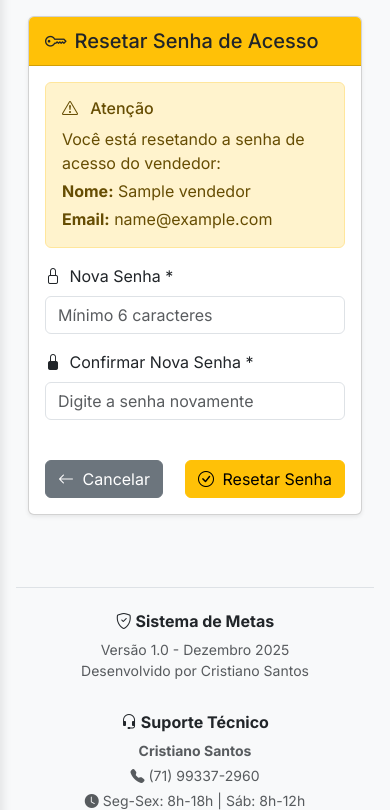
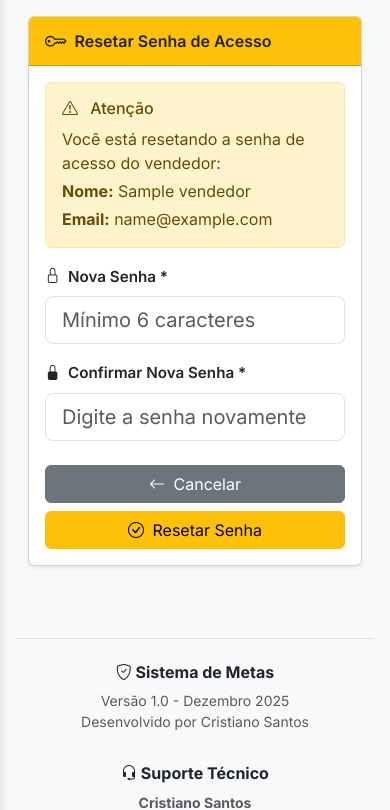
Before and after one commit to cristiano-superacao/vendacerta, a Python web app: template templates/vendedores/resetar_senha.html in a window 390 px wide. Shown: the part 72-882 px from the top of the page. Run offline with Jinja, Linux system fonts and the light colour scheme; the template is opened without the code that fills it: most values are stand-ins (such as "Sample title", 1, 10 or a date in 2020).

Commit message:
Alinha telas de edição e reset de login ao layout responsivo do módulo de vendedores

```diff
--- a/templates/vendedores/resetar_senha.html
+++ b/templates/vendedores/resetar_senha.html
@@ -1,6 +1,31 @@
 {% extends "base.html" %}
 
 {% block title %}Resetar Senha - {{ vendedor.nome }}{% endblock %}
+
+{% block extra_css %}
+.card-login-vendedor .card-header {
+    display: flex;
+    align-items: center;
+}
+
+.card-login-vendedor .card-header h5 {
+    font-weight: 600;
+}
+
+.card-login-vendedor .form-label {
+    font-size: 0.95rem;
+}
+
+@media (max-width: 576px) {
+    .card-login-vendedor .card-header h5 {
+        font-size: 1rem;
+    }
+
+    .card-login-vendedor .btn-responsive {
+        width: 100%;
+    }
+}
+{% endblock %}
 
 {% block content %}
 <div class="container-fluid py-4">
@@ -16,7 +41,7 @@
             </nav>
 
             <!-- Card de Resetar Senha -->
-            <div class="card shadow-sm">
+            <div class="card shadow-sm card-login-vendedor">
                 <div class="card-header bg-warning text-dark">
                     <div class="d-flex align-items-center">
                         <i class="bi bi-key fs-4 me-2"></i>
@@ -37,21 +62,22 @@
 
                     <!-- Formulário -->
                     <form method="POST" class="needs-validation" novalidate>
-                        <div class="row">
+                        <div class="row g-3">
                             <!-- Nova Senha -->
-                            <div class="col-md-6 mb-3">
-                                <label for="nova_senha" class="form-label">
+                            <div class="col-md-6">
+                                <label for="nova_senha" class="form-label fw-semibold">
                                     <i class="bi bi-lock me-1"></i>
                                     Nova Senha *
                                 </label>
                                 <input
                                     type="password"
-                                    class="form-control"
+                                    class="form-control form-control-lg"
                                     id="nova_senha"
                                     name="nova_senha"
                                     required
                                     minlength="6"
                                     placeholder="Mínimo 6 caracteres"
+                                    autocomplete="new-password"
                                 >
                                 <div class="invalid-feedback">
                                     A senha deve ter no mínimo 6 caracteres.
@@ -59,19 +85,20 @@
                             </div>
 
                             <!-- Confirmar Senha -->
-                            <div class="col-md-6 mb-3">
-                                <label for="confirmar_senha" class="form-label">
+                            <div class="col-md-6">
+                                <label for="confirmar_senha" class="form-label fw-semibold">
                                     <i class="bi bi-lock-fill me-1"></i>
                                     Confirmar Nova Senha *
                                 </label>
                                 <input
                                     type="password"
-                                    class="form-control"
+                                    class="form-control form-control-lg"
                                     id="confirmar_senha"
                                     name="confirmar_senha"
                                     required
                                     minlength="6"
                                     placeholder="Digite a senha novamente"
+                                    autocomplete="new-password"
                                 >
                                 <div class="invalid-feedback">
                                     As senhas devem ser iguais.
@@ -80,12 +107,12 @@
                         </div>
 
                         <!-- Botões -->
-                        <div class="d-flex justify-content-between align-items-center mt-4">
-                            <a href="{{ url_for('lista_vendedores') }}" class="btn btn-secondary">
+                        <div class="d-flex flex-column flex-sm-row justify-content-between align-items-stretch align-items-sm-center mt-4 gap-2">
+                            <a href="{{ url_for('lista_vendedores') }}" class="btn btn-secondary btn-responsive">
                                 <i class="bi bi-arrow-left me-1"></i>
                                 Cancelar
                             </a>
-                            <button type="submit" class="btn btn-warning">
+                            <button type="submit" class="btn btn-warning btn-responsive">
                                 <i class="bi bi-check-circle me-1"></i>
                                 Resetar Senha
                             </button>
```
Also changed, not shown: templates/vendedores/editar_login.html (+43 -10 lines).
